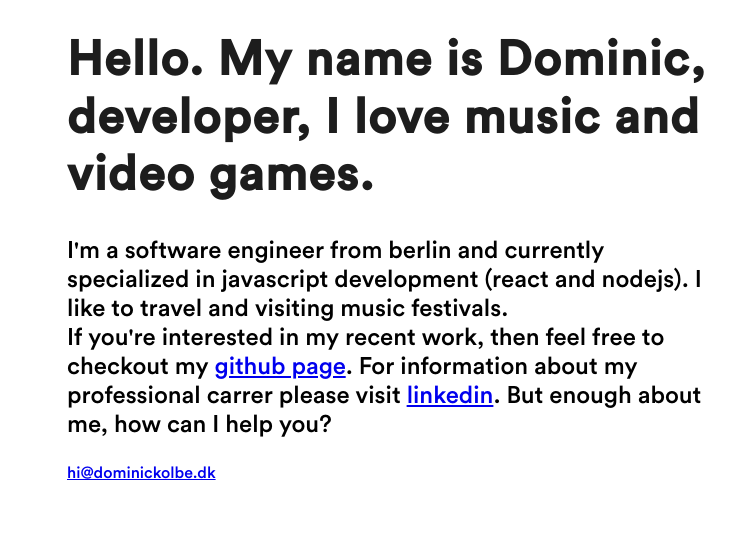
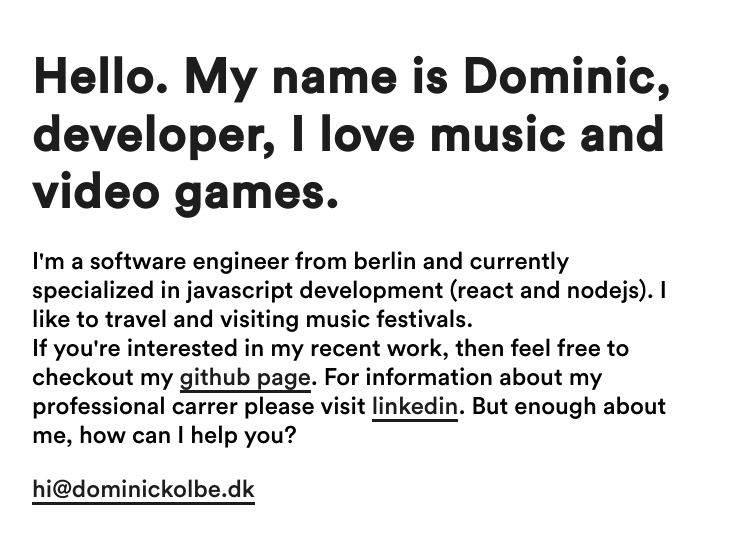
Before and after one commit to dominickolbe/dominickolbe, a React (Create React App) app: page / in a window 1280 px wide. Shown: the top 544 px of the page, without its empty margins (18-753 px from the left). Built offline with nearby package versions, Linux system fonts and the light colour scheme.

Commit message:
refactor: update content

```diff
--- a/public/index.html
+++ b/public/index.html
@@ -5,9 +5,7 @@
     <meta charset="utf-8" />
     <link rel="shortcut icon" href="%PUBLIC_URL%/favicon.png" />
     <meta name="viewport" content="width=device-width, initial-scale=1, shrink-to-fit=no" />
-    <meta name="theme-color" content="#000000" />
-    <link href="https://stackpath.bootstrapcdn.com/bootstrap/4.2.1/css/bootstrap-grid.min.css" rel="stylesheet" crossorigin="anonymous">
-    <link href="https://fonts.googleapis.com/css?family=Montserrat:400,500,600,700,800,900" rel="stylesheet">
+    <meta name="theme-color" content="#1d1d1d" />
   </head>
   <body>
     <noscript>You need to enable JavaScript to run this app.</noscript>
--- a/src/App.js
+++ b/src/App.js
@@ -1,31 +1,38 @@
 import React, { Component } from 'react';
 import styled from 'styled-components';
-import data from './data.json';
+import content from './content.json';
+
+const Container = styled.div`
+  padding: 50px;
+`;
 
 const HeroHeadline = styled.h1`
   font-size: 3em;
   font-weight: 700;
   letter-spacing: .03em;
   line-height: 1.2;
+  margin-bottom: 25px;
   max-width: 750px;
 `;
+
 const HeroText = styled.p`
   font-size: 1.5em;
   max-width: 660px;
+  margin-bottom: 25px;
+`;
+
+const Email = styled.a`
+  font-size: 1.5em;
 `;
 
 class App extends Component {
   render() {
     return (
-      <div className="container">
-        <div className="row">
-          <div className="col">
-            <HeroHeadline dangerouslySetInnerHTML={{ __html: data.heroheadline }} />
-            <HeroText dangerouslySetInnerHTML={{ __html: data.herosubline }} />
-            <a href="mailto:hi@dominickolbe.dk">hi@dominickolbe.dk</a>
-          </div>
-        </div>
-      </div>
+      <Container>
+        <HeroHeadline dangerouslySetInnerHTML={{ __html: content.heroheadline }} />
+        <HeroText dangerouslySetInnerHTML={{ __html: content.herosubline }} />
+        <Email href={content.email}>{content.email}</Email>
+      </Container>
     );
   }
 }
--- a/src/data.json
+++ b/src/content.json
@@ -1,4 +1,5 @@
 {
+  "email": "hi@dominickolbe.dk",
   "heroheadline": "Hello. My name is Dominic, developer, I love music and video games.",
   "herosubline": "I'm a software engineer from berlin and currently specialized in javascript development (react and nodejs). I like to travel and visiting music festivals.<br />If you're interested in my recent work, then feel free to checkout my <a href=\"https://github.com/dominickolbe\" target=\"_blank\">github page</a>. For information about my professional carrer please visit <a href=\"https://www.linkedin.com/in/dominickolbe/\" target=\"_blank\">linkedin</a>. But enough about me, how can I help you?"
 }
--- a/src/styles/index.css
+++ b/src/styles/index.css
@@ -1,8 +1,14 @@
 @import './font/style.css';
 
-body {
+html, body,
+h1, h2, h3, h4, h5, h6,
+a, p, span {
   margin: 0;
   padding: 0;
+  border: 0;
+}
+
+body {
   font-family: 'Circular Std', sans-serif;
   -webkit-font-smoothing: antialiased;
   -moz-osx-font-smoothing: grayscale;
@@ -11,3 +17,9 @@ body {
 h1, h2, h3 {
   color: #1d1d1d;
 }
+
+a {
+  color: #1d1d1d;
+  text-decoration: none;
+  border-bottom: 3px solid #1d1d1d;
+}
```
